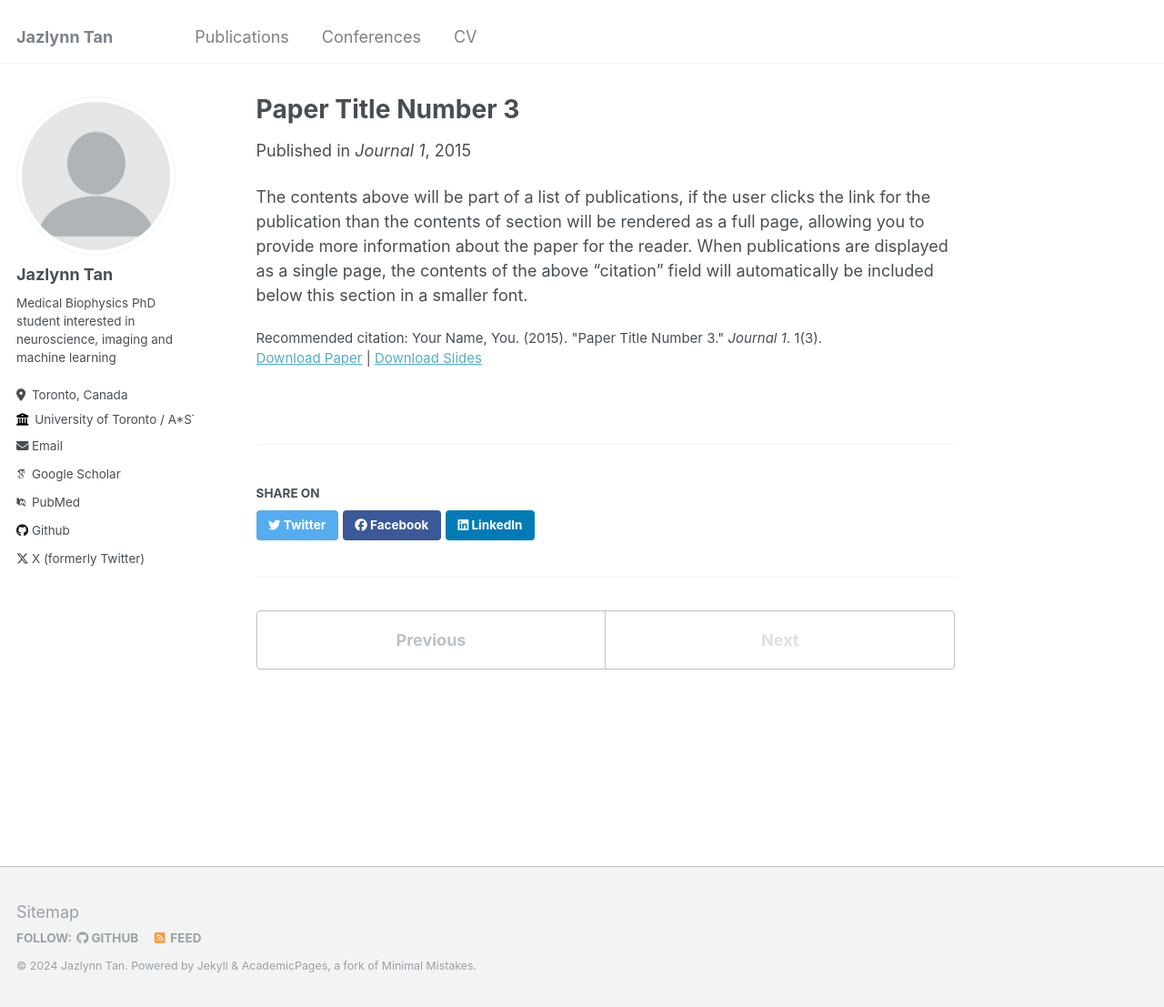
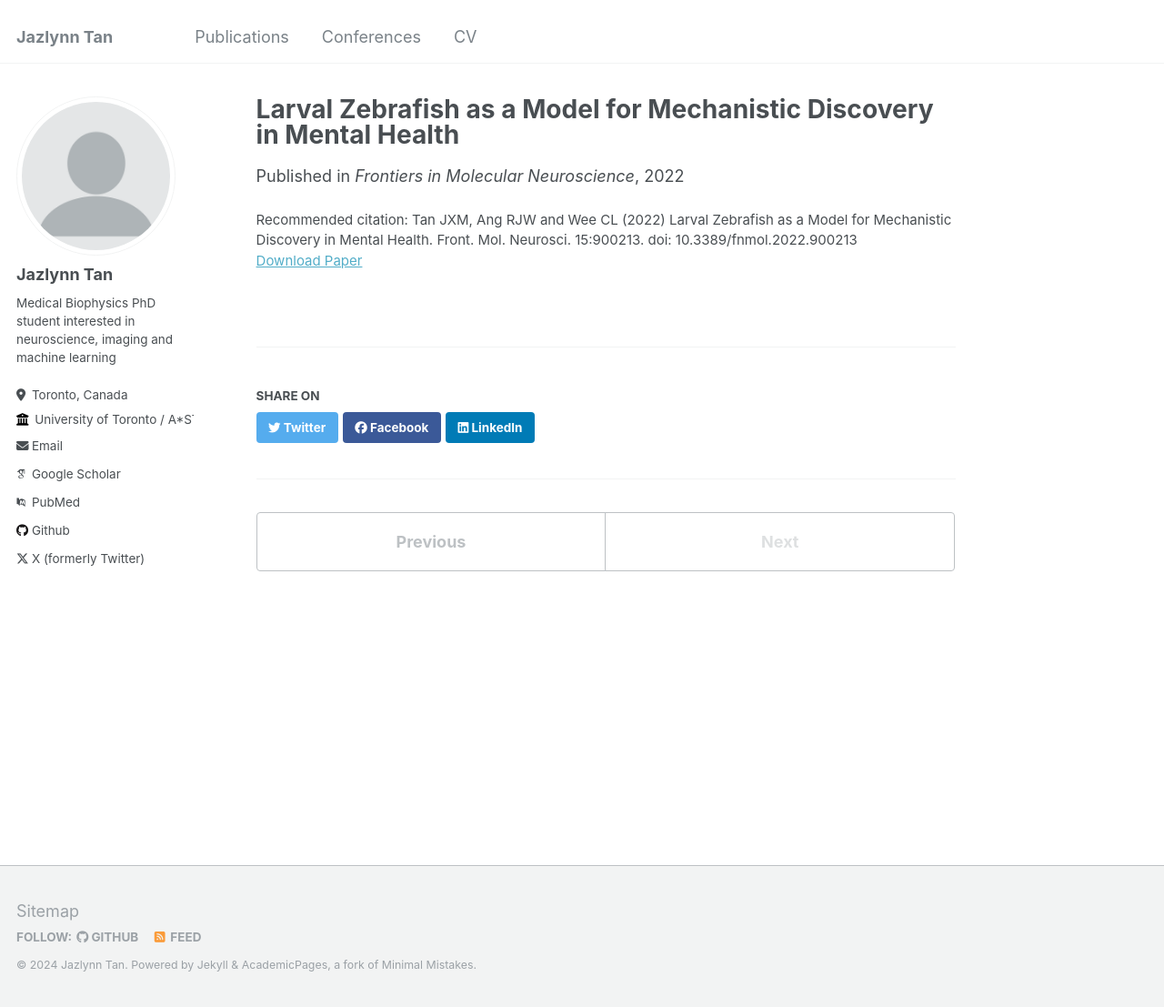
Before and after one commit to JazlynnXM-Tan/JazlynnXM-Tan.github.io, a Jekyll site: the page built from _publications/2015-10-01-paper-title-number-3.md, in a window 1280 px wide and 1107 px high. Shown: the whole window at 91% size. Built offline with Jekyll 4.4.1, drawn with Linux system fonts in a browser that asks for light colours; some web fonts are replaced.

Commit message:
Update 2015-10-01-paper-title-number-3.md

```diff
--- a/_publications/2015-10-01-paper-title-number-3.md
+++ b/_publications/2015-10-01-paper-title-number-3.md
@@ -1,13 +1,11 @@
 ---
-title: "Paper Title Number 3"
+title: "Larval Zebrafish as a Model for Mechanistic Discovery in Mental Health"
 collection: publications
-permalink: /publication/2015-10-01-paper-title-number-3
-excerpt: 'This paper is about the number 3. The number 4 is left for future work.'
-date: 2015-10-01
-venue: 'Journal 1'
-slidesurl: 'http://academicpages.github.io/files/slides3.pdf'
-paperurl: 'http://academicpages.github.io/files/paper3.pdf'
-citation: 'Your Name, You. (2015). &quot;Paper Title Number 3.&quot; <i>Journal 1</i>. 1(3).'
+permalink: /publication/larval_zebrafish_as_a_model_for_mechanistic_discovery_in_mental_health
+excerpt: 'A review on the use of larval zebrafish as a model for mental health research.'
+date: 23 June 2022
+venue: 'Frontiers in Molecular Neuroscience'
+tweetpost: 'https://x.com/jazlynn_tan/status/1541260320487796737?t=peFtA8FYBUbAKN_CwwwNqA&s=19'
+paperurl: 'https://www.frontiersin.org/journals/molecular-neuroscience/articles/10.3389/fnmol.2022.900213/full'
+citation: 'Tan JXM, Ang RJW and Wee CL (2022) Larval Zebrafish as a Model for Mechanistic Discovery in Mental Health. Front. Mol. Neurosci. 15:900213. doi: 10.3389/fnmol.2022.900213'
 ---
-
-The contents above will be part of a list of publications, if the user clicks the link for the publication than the contents of section will be rendered as a full page, allowing you to provide more information about the paper for the reader. When publications are displayed as a single page, the contents of the above "citation" field will automatically be included below this section in a smaller font.
```
